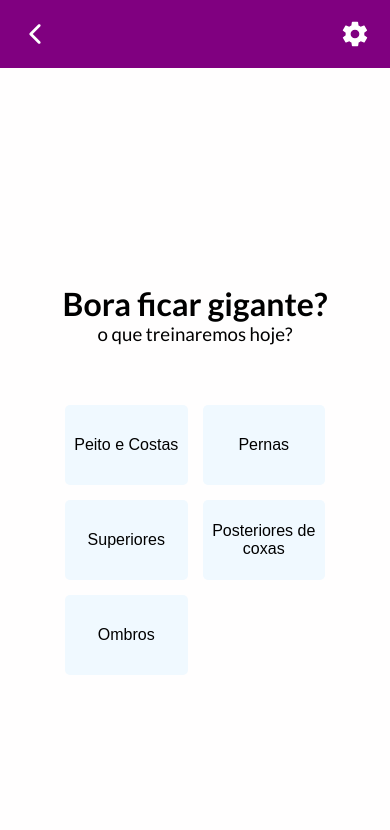
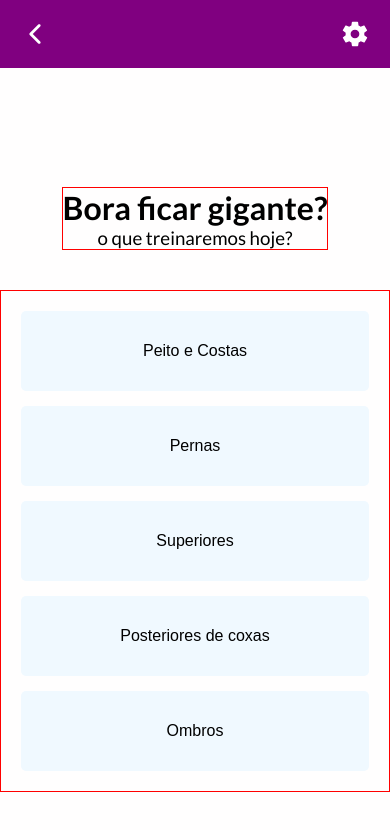
Before and after one commit to rommel-s/bora-ficar-giga, a Next.js app: page / in a window 390 px wide. Shown: the top 830 px of the page. Built offline with nearby package versions, Linux system fonts and the light colour scheme.

Commit message:
Added workouts lists dynamically

```diff
--- a/app/(public)/page.jsx
+++ b/app/(public)/page.jsx
@@ -3,6 +3,7 @@
 import { WorkoutButton } from "@/components/Buttons";
 import styles from "./page.module.css";
 import Link from "next/link";
+
 import { MainTitle, SubtitleText } from "@/components/Titles";
 import { useEffect } from "react";
 
--- a/app/(public)/page.module.css
+++ b/app/(public)/page.module.css
@@ -4,8 +4,6 @@
   align-items: center;
   justify-content: center;
   height: 100dvh;
-
-  overflow-y: hidden;
 
   gap: 40px;
 }
@@ -14,29 +12,25 @@
   display: none;
 }
 
+.titlecontainer {
+  border: 1px solid red;
+}
+
 .buttonContainer {
   width: 300px;
   display: grid;
   grid-template-columns: repeat(2, 1fr);
   gap: 15px;
-
   padding: 20px;
 }
 
-/* @media (prefers-color-scheme: dark) {
-  .logo {
-    filter: invert();
+@media (max-width: 600px) {
+  .buttonContainer {
+    border: 1px solid red;
+
+    width: 100%;
+
+    display: flex;
+    flex-direction: column;
   }
-
-  .page {
-    --background: #000;
-    --foreground: #000;
-
-    --text-primary: #ededed;
-    --text-secondary: #999;
-
-    --button-primary-hover: #ccc;
-    --button-secondary-hover: #1a1a1a;
-    --button-secondary-border: #1a1a1a;
-  }
-} */
+}
--- a/app/(public)/workouts/anteriores-perna/page.jsx
+++ b/app/(public)/workouts/anteriores-perna/page.jsx
@@ -27,6 +27,7 @@ export default async function Perna() {
             name={treino.name}
             weight={treino.weight}
             sets={treino.sets}
+            img={treino.img}
           />
         ))}
       </div>
--- a/app/(public)/workouts/ombros/page.jsx
+++ b/app/(public)/workouts/ombros/page.jsx
@@ -25,6 +25,7 @@ export default async function Ombros() {
             name={treino.name}
             weight={treino.weight}
             sets={treino.sets}
+            img={treino.img}
           />
         ))}
       </div>
--- a/app/(public)/workouts/peito-e-costa/page.jsx
+++ b/app/(public)/workouts/peito-e-costa/page.jsx
@@ -29,6 +29,7 @@ export default async function PeitoECosta() {
             name={treino.name}
             weight={treino.weight}
             sets={treino.sets}
+            img={treino.img}
           />
         ))}
       </div>
```
Also changed, not shown: app/(public)/workouts/posteriores-perna/page.jsx (+4 -4 lines), app/(public)/workouts/superiores/page.jsx (+5 -4 lines), public/workout-gifs/Dumbbell-Press.gif (deleted).
